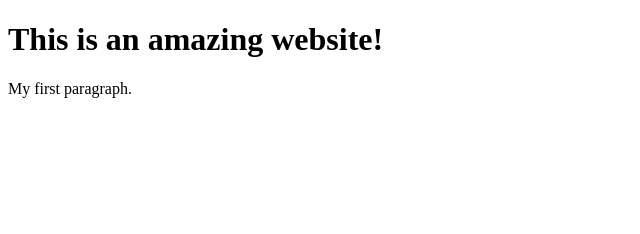
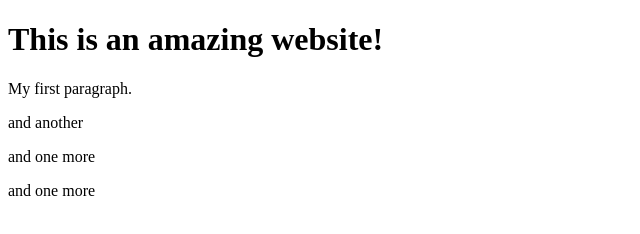
Before and after one commit to AnastasiosAidon/my-1st-website, a plain HTML site: page index.html in a window 1280 px wide. Shown: the whole page, without its empty margins (0-640 px from the left). Drawn offline with Linux system fonts and the light colour scheme.

Commit message:
Update index.html

```diff
--- a/index.html
+++ b/index.html
@@ -8,3 +8,6 @@
 
   </body>
 </html>
+<p>and another<p>
+<p>and one more<p>
+<p>and one more<p>
```
